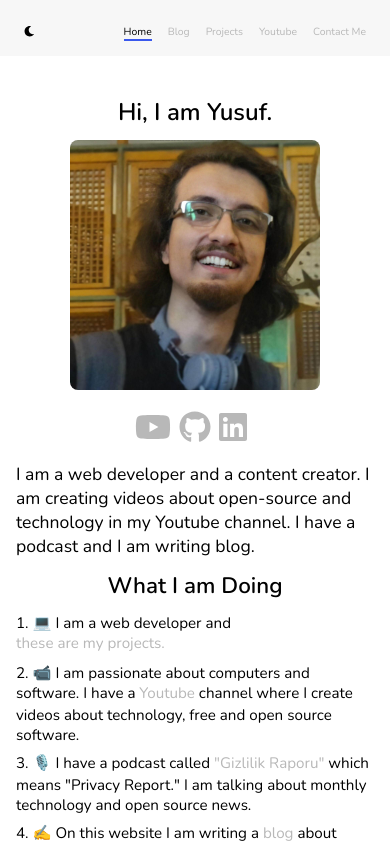
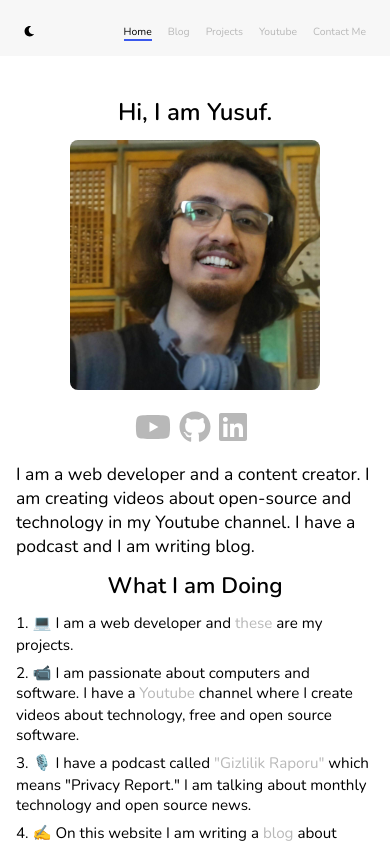
Before and after one commit to yusufipk/my-website, a Next.js app: page / in a window 390 px wide. Shown: the top 844 px of the page. Built offline with nearby package versions, Linux system fonts and the light colour scheme.

Commit message:
fix(navbar) fixed navbar for mobile view

```diff
--- a/commons/home.js
+++ b/commons/home.js
@@ -58,8 +58,8 @@ export default function HomePage() {
       <h2 className="heading-2">What I am Doing</h2>
       <ol className="list">
         <li>
-          💻 I am a web developer and{" "}
-          <Link href="/projects">these are my projects.</Link>
+          💻 I am a web developer and <Link href="/projects"> these </Link> are
+          my projects.
         </li>
         <li>
           📹 I am passionate about computers and software. I have a{" "}
--- a/components/ListProject.js
+++ b/components/ListProject.js
@@ -6,7 +6,7 @@ export default function ListProject({ project }) {
   return (
     <React.Fragment>
       {project.map((item) => (
-        <div className="projects__container">
+        <div key={item.fields.number} className="projects__container">
           <div className="projects__container__content">
             <hr />
             <div className="projects__container__content-meta">
--- a/package.json
+++ b/package.json
@@ -15,7 +15,7 @@
     "@fortawesome/free-solid-svg-icons": "^5.15.3",
     "@fortawesome/react-fontawesome": "^0.1.14",
     "contentful": "^8.3.5",
-    "next": "10.2.0",
+    "next": "^10.2.3",
     "react": "17.0.2",
     "react-dom": "17.0.2",
     "sass": "^1.32.13"
--- a/styles/layout/_layout.scss
+++ b/styles/layout/_layout.scss
@@ -75,7 +75,7 @@
   @include media("<small") {
     grid-row: 1;
     position: fixed;
-    width: 100vw;
+    width: 100%;
     z-index: 100;
     height: 8rem;
 
```
Also changed, not shown: 1 other file (tests, documents, lock files or other folders).
